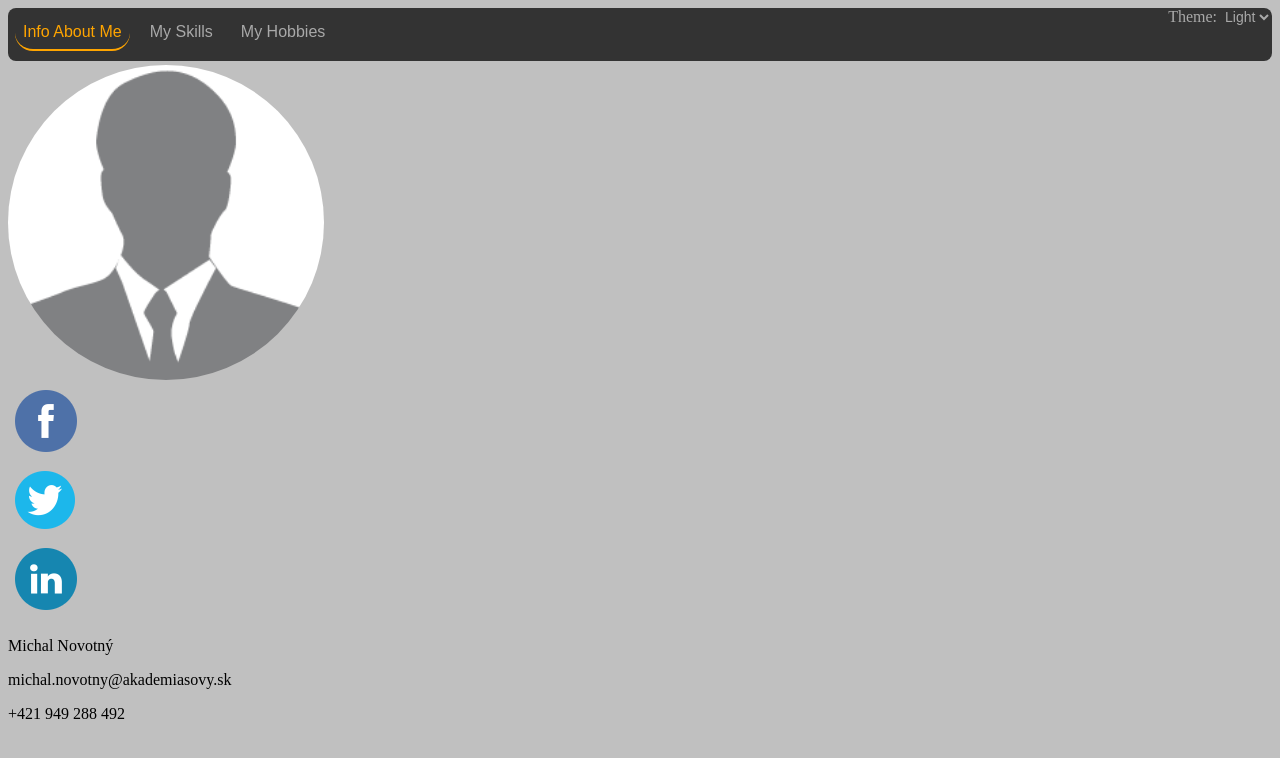
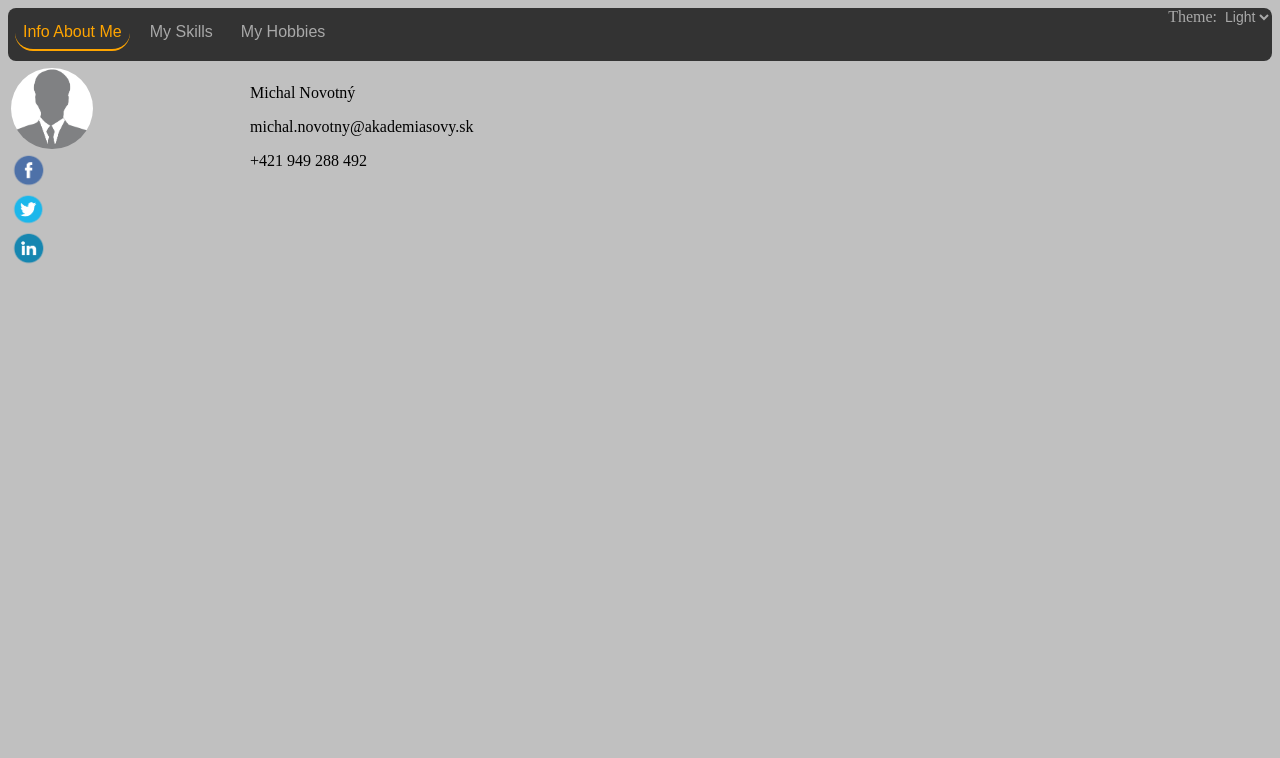
Before and after one commit to michalnov/Iteration1, a plain HTML site: page index.html in a window 1280 px wide. Drawn offline with Linux system fonts and the light colour scheme.

Commit message:
aded content

```diff
--- a/index.html
+++ b/index.html
@@ -26,11 +26,11 @@
             <div id="profile" style="border-radius: 20px">
                 <img class="img-circle" src="profile.png">
                 <br>
-                <a href="https://facebook.com"><img src="facebook.png"></a>
+                <a href="https://facebook.com"><img src="facebook.png" class="media"></a>
                 <br>
-                <a href="https://twitter.com"><img src="twitter.png"></a>
+                <a href="https://twitter.com"><img src="twitter.png" class="media"></a>
                 <br>
-                <a href="https://linkedin.com"><img src="linked.png"></a>
+                <a href="https://linkedin.com"><img src="linked.png" class="media"></a>
             </div>
             <div id="content"></div>
         </div>
@@ -149,15 +149,19 @@
                         document.getElementById("content").innerHTML = "";
 
                         var mycont = document.createElement("P");
-                        var cont = document.createTextNode("Michal Novotný");
+                        var cont = document.createTextNode("Linux systems / servers administration.");
                         mycont.appendChild(cont);
                         document.getElementById("content").appendChild(mycont);
                         mycont = document.createElement("P");
-                        cont = document.createTextNode("michal.novotny@akademiasovy.sk");
+                        cont = document.createTextNode("Programming in: C, Python, Shell script.");
                         mycont.appendChild(cont);
                         document.getElementById("content").appendChild(mycont);
                         mycont = document.createElement("P");
-                        cont = document.createTextNode("+421 949 288 492");
+                        cont = document.createTextNode("Basics in: Java, JavaScript, HTML, SQL.");
+                        mycont.appendChild(cont);
+                        document.getElementById("content").appendChild(mycont);
+                        mycont = document.createElement("P");
+                        cont = document.createTextNode("Hardware maintenance");
                         mycont.appendChild(cont);
                         document.getElementById("content").appendChild(mycont);
                     }
@@ -172,15 +176,15 @@
                         document.getElementById("content").innerHTML = "";
 
                         var mycont = document.createElement("P");
-                        var cont = document.createTextNode("Michal Novotný");
+                        var cont = document.createTextNode("Learning and trying new things");
                         mycont.appendChild(cont);
                         document.getElementById("content").appendChild(mycont);
                         mycont = document.createElement("P");
-                        cont = document.createTextNode("michal.novotny@akademiasovy.sk");
+                        cont = document.createTextNode("Inline skating, tourism...");
                         mycont.appendChild(cont);
                         document.getElementById("content").appendChild(mycont);
                         mycont = document.createElement("P");
-                        cont = document.createTextNode("+421 949 288 492");
+                        cont = document.createTextNode("Playing computer games, listening to music ...");
                         mycont.appendChild(cont);
                         document.getElementById("content").appendChild(mycont);
                     }
--- a/style.css
+++ b/style.css
@@ -45,16 +45,7 @@ body
 
 }
 
-.profile
-{
-    float: right;
-    margin: auto;
-    margin-bottom: 3px;
-    padding: 3px;
-}
-
-
-.content
+#profile
 {
     float: left;
     margin: auto;
@@ -62,13 +53,22 @@ body
     padding: 3px;
 }
 
-.main
+
+#content
+{
+    float: left;
+    margin: auto;
+    margin-bottom: 3px;
+    padding: 3px;
+}
+
+#main
 {
     float: none;
     margin-left: auto;
     border: 2px solid none;
     border-radius: 8px;
-    display: inline-block;
+
     width: 100%;
 }
 
@@ -79,12 +79,26 @@ body
     color: darkgray;
 
 }
-.img-circle {
+
+
+.img-circle
+{
     border-radius: 50%;
-    width: 25%;
-    height: 25%;
+    width: 35%;
+    height: 35%;
     position: relative;
     display: inline-block;
     overflow: hidden;
     margin: 0;
 }
+
+.media
+{
+    border-radius: 50%;
+    width: 15%;
+    height: 15%;
+    position: relative;
+    display: inline-block;
+    overflow: hidden;
+    margin: 0;
+}
```
